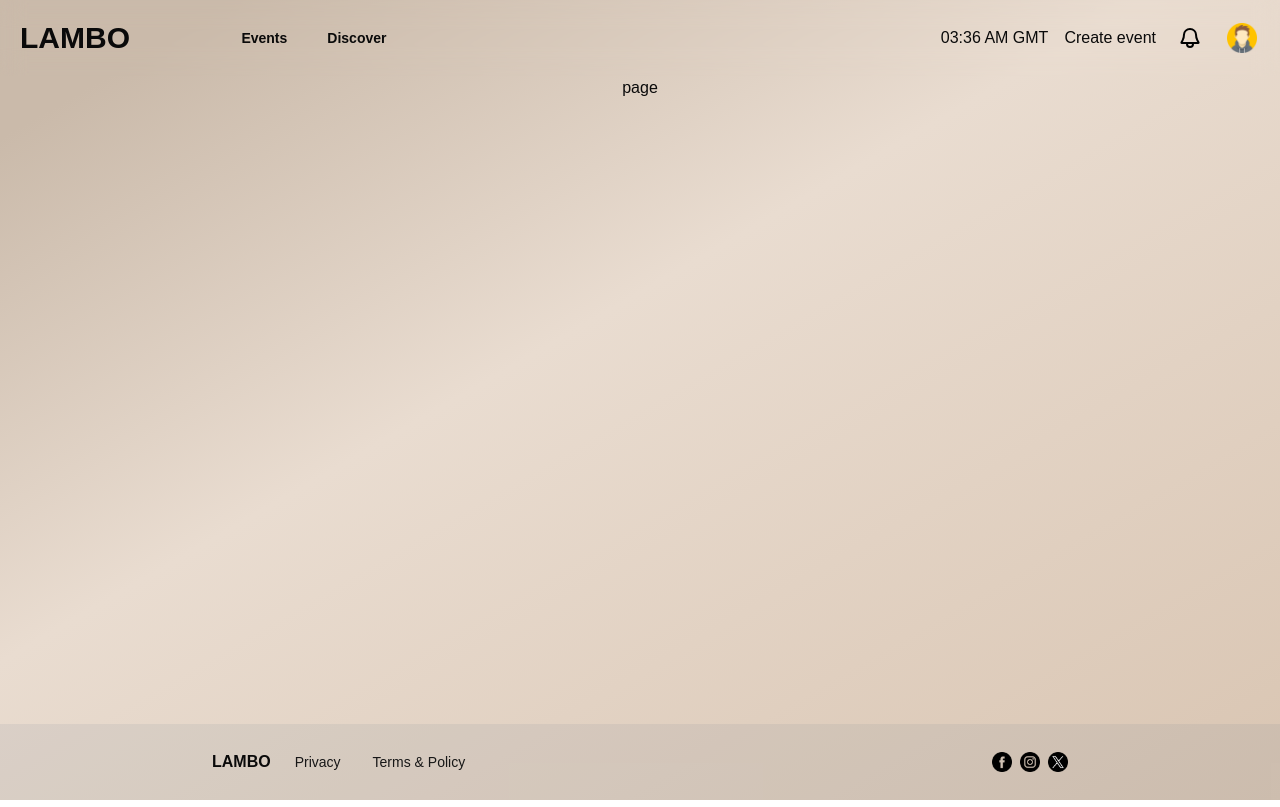
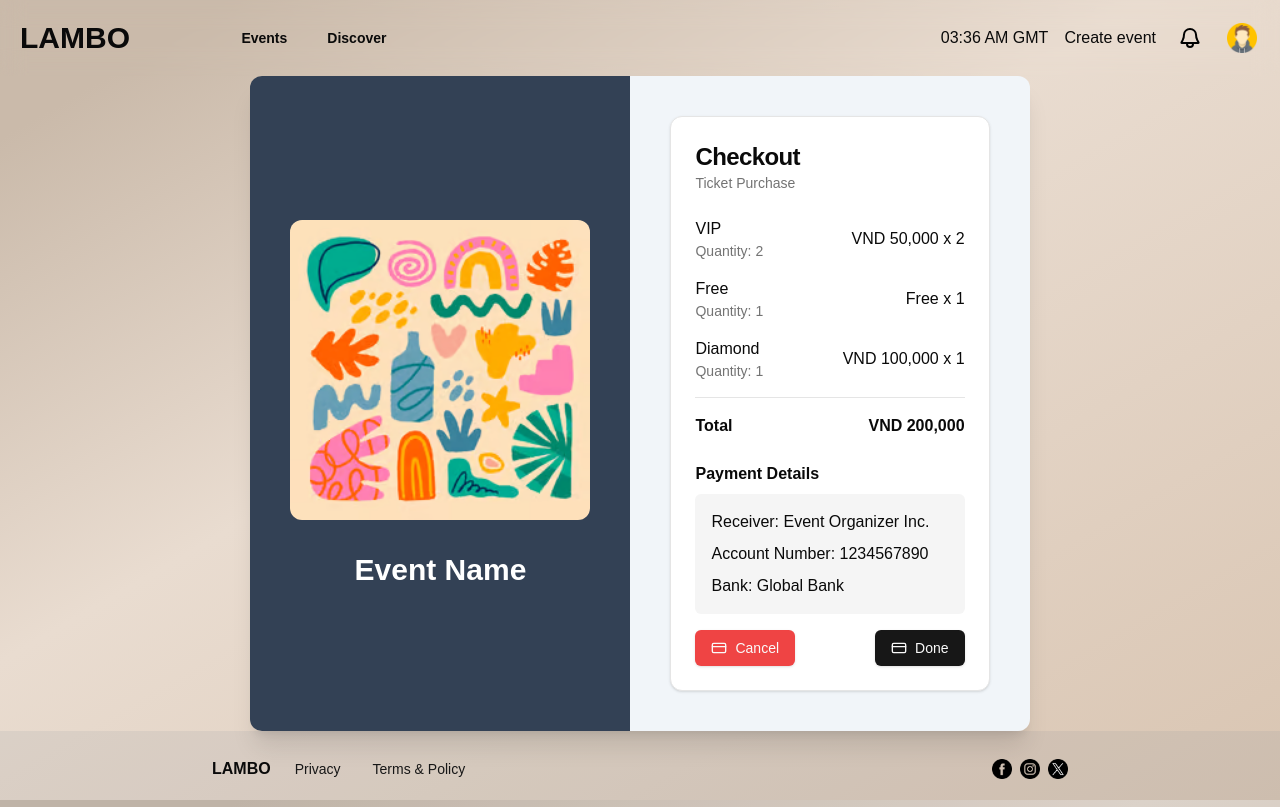
Before and after one commit to tomdapchai/co2014, a Next.js app: page /checkout/1 in a window 1280 px wide. Built offline with nearby package versions, Linux system fonts and the light colour scheme.

Commit message:
building checkout page

```diff
--- a/app/(root)/(main)/checkout/[transactionId]/page.tsx
+++ b/app/(root)/(main)/checkout/[transactionId]/page.tsx
@@ -1,5 +1,8 @@
 "use client";
+import CheckoutCard from "@/components/card/CheckoutCard";
+import { Label } from "@/components/ui/label";
 import { getTransactions } from "@/lib/actions/transaction.action";
+import Image from "next/image";
 import React, { useState, useEffect } from "react";
 
 const page = ({ params }: { params: { transactionId: string } }) => {
@@ -11,9 +14,53 @@ const page = ({ params }: { params: { transactionId: string } }) => {
         // if payload header has "event paid", show tickets to pay
         // if payload header has advertisement, show advertisement to pay
         // this to determine who gonna be the receiver (event host or admin)
+        // get host data (byUser) => receiverInfo
     }
 
-    return <div>page</div>;
+    // list of promo codes that user can use
+
+    const onDone = () => {
+        // mark transaction as paid for host to view then approved (cannot reject)
+        console.log("Transaction done");
+    };
+    const onCanceled = () => {
+        // mark transaction as canceled
+        console.log("Transaction canceled");
+    };
+
+    return (
+        <div className="flex justify-center items-center h-full">
+            <div className="flex justify-center items-stretch rounded-xl shadow-xl overflow-hidden">
+                <div className="flex flex-1 justify-center items-center bg-slate-700">
+                    <div className="flex flex-col justify-center items-center space-y-8 p-10">
+                        <Image
+                            src={"/assets/eventLogo.png"}
+                            alt="event logo"
+                            width={300}
+                            height={300}
+                            className="rounded-xl"
+                        />
+                        <Label className="text-white text-3xl font-bold">
+                            Event Name
+                        </Label>
+                    </div>
+                </div>
+                <div className="flex space-x10 justify-center items-center p-10 bg-slate-100">
+                    <CheckoutCard
+                        products={[
+                            { name: "VIP", price: 50000, quantity: 2 },
+                            { name: "Free", price: 0, quantity: 1 },
+                            { name: "Diamond", price: 100000, quantity: 1 },
+                        ]}
+                        onDone={onDone}
+                        onCanceled={onCanceled}
+                    />
+
+                    <div>{/* Promo code list */}</div>
+                </div>
+            </div>
+        </div>
+    );
 };
 
 export default page;
--- a/app/(root)/(main)/create/page.tsx
+++ b/app/(root)/(main)/create/page.tsx
@@ -131,7 +131,7 @@ const Page = () => {
         <Form {...form}>
             <form
                 onSubmit={form.handleSubmit(onSubmit)}
-                className="flex w-full gap-10 justify-center items-start">
+                className="flex w-full gap-10 justify-center items-start pb-6">
                 <LogoUpload
                     control={form.control}
                     name="logo"
--- a/app/(root)/(main)/event/[eventId]/page.tsx
+++ b/app/(root)/(main)/event/[eventId]/page.tsx
@@ -170,7 +170,7 @@ const page = ({ params }: { params: { eventId: string } }) => {
     async function onSubmit(data: z.infer<typeof registerEventSchema>) {
         // send registered tickets to event
         // this is complicated, as paid tickets need to be paid first, by transaction system (i have no idea)
-        // create new transaction to DB, has transactionId, navigate to /transaction/${transactionId}
+        // create new transaction to DB, has transactionId, navigate to /checkout/${transactionId}
         // handle logic
         setIsRegistering(true);
 
@@ -191,7 +191,7 @@ const page = ({ params }: { params: { eventId: string } }) => {
             } else {
                 // handle paid event
                 // create transaction
-                // navigate to /transaction/${transactionId}
+                // navigate to /checkout/${transactionId}
 
 
                 const { multiType, ...rest } = data;
@@ -240,7 +240,7 @@ const page = ({ params }: { params: { eventId: string } }) => {
     }
 
     return (
-        <div className="flex w-full gap-10 justify-center items-start">
+        <div className="flex w-full gap-10 justify-center items-start pb-6">
             <div className="flex flex-col justify-start items-start space-y-4">
                 <Image
                     src={eventData ? eventData.logo : "/assets/eventLogo.png"}
--- a/app/(root)/layout.tsx
+++ b/app/(root)/layout.tsx
@@ -4,7 +4,7 @@ import React from "react";
 const layout = ({ children }: { children: React.ReactNode }) => {
     return (
         <main className="relative w-full h-full flex flex-col justify-between ">
-            <div className="flex min-w-full flex-grow pb-6">{children}</div>
+            <div className="flex min-w-full flex-grow">{children}</div>
 
             <Footer />
         </main>
--- a/components/card/CheckoutCard.tsx
+++ b/components/card/CheckoutCard.tsx
@@ -10,15 +10,18 @@ import { Separator } from "@/components/ui/separator";
 import { CreditCard } from "lucide-react";
 import { Product } from "@/types";
 import Image from "next/image";
+import { formatPrice } from "@/lib/utils";
 
 type CheckoutProps = {
-    products: Product[];
-    paymentType: "ticket" | "advertisement";
-    receiverInfo: {
+    products?: Product[];
+    paymentType?: "ticket" | "advertisement";
+    receiverInfo?: {
         name: string;
         accountNumber: string;
         bankName: string;
     };
+    onCanceled?: () => void;
+    onDone?: () => void;
 };
 
 const CheckoutCard = ({
@@ -29,6 +32,8 @@ const CheckoutCard = ({
         accountNumber: "1234567890",
         bankName: "Global Bank",
     },
+    onCanceled,
+    onDone,
 }: CheckoutProps) => {
     const total = products.reduce(
         (sum, product) => sum + product.price * (product.quantity || 1),
@@ -36,7 +41,6 @@ const CheckoutCard = ({
     );
 
     return (
-        <div className="min-h-screen bg-gray-100 flex items-center justify-center p-4">
         <Card className="w-full max-w-2xl">
             <CardHeader>
                 <div className="flex items-center space-x-4">
@@ -57,9 +61,7 @@ const CheckoutCard = ({
                             key={index}
                             className="flex justify-between items-center">
                             <div>
-                                    <p className="font-medium">
-                                        {product.name}
-                                    </p>
+                                <p className="font-medium">{product.name}</p>
                                 {paymentType === "ticket" &&
                                     product.quantity && (
                                         <p className="text-sm text-muted-foreground">
@@ -74,16 +76,15 @@ const CheckoutCard = ({
                                     )}
                             </div>
                             <p className="font-medium">
-                                    ${product.price.toFixed(2)}
-                                    {product.quantity &&
-                                        ` x ${product.quantity}`}
+                                {formatPrice(product.price)}
+                                {product.quantity && ` x ${product.quantity}`}
                             </p>
                         </div>
                     ))}
                     <Separator />
                     <div className="flex justify-between items-center font-bold">
                         <p>Total</p>
-                            <p>${total.toFixed(2)}</p>
+                        <p>{formatPrice(total)}</p>
                     </div>
                 </div>
             </CardContent>
@@ -96,9 +97,7 @@ const CheckoutCard = ({
                             {receiverInfo.name}
                         </p>
                         <p>
-                                <span className="font-medium">
-                                    Account Number:
-                                </span>{" "}
+                            <span className="font-medium">Account Number:</span>{" "}
                             {receiverInfo.accountNumber}
                         </p>
                         <p>
@@ -107,13 +106,18 @@ const CheckoutCard = ({
                         </p>
                     </div>
                 </div>
-                    <Button className="w-full">
-                        <CreditCard className="mr-2 h-4 w-4" /> Proceed to
-                        Payment
+                <div className="w-full flex justify-between items-center space-x-20">
+                    <Button
+                        className=" bg-red-500 hover:bg-red-500/90"
+                        onClick={onCanceled}>
+                        <CreditCard className="mr-2 h-4 w-4" /> Cancel
                     </Button>
+                    <Button className="" onClick={onDone}>
+                        <CreditCard className="mr-2 h-4 w-4" /> Done
+                    </Button>
+                </div>
             </CardFooter>
         </Card>
-        </div>
     );
 };
 
--- a/components/card/TicketCard.tsx
+++ b/components/card/TicketCard.tsx
@@ -1,6 +1,6 @@
 import { Card, CardContent, CardHeader } from "@/components/ui/card";
 import { Ticket, DollarSign, Hash } from "lucide-react";
-
+import { formatPrice } from "@/lib/utils";
 interface Props {
     name: string;
     price: number;
@@ -14,16 +14,6 @@ const TicketCard = ({
     quantity,
     description = "Enjoy an unforgettable night with premium seating and exclusive backstage access.",
 }: Props) => {
-    const formatPrice = (price: number): string => {
-        return price > 0
-            ? price.toLocaleString("en-US", {
-                  style: "currency",
-                  currency: "VND",
-                  currencyDisplay: "code",
-              })
-            : "Free";
-    };
-
     const getHeaderClass = (price: number) => {
         return price > 0
             ? "bg-gradient-to-r from-yellow-300 to-yellow-500"
--- a/lib/utils.ts
+++ b/lib/utils.ts
@@ -56,3 +56,13 @@ export const formatDuration = (start: string, end: string) => {
         startDate
     )} - ${getDayDescription(endDate)} ${formatTime(endDate)}`;
 };
+
+export const formatPrice = (price: number): string => {
+    return price > 0
+        ? price.toLocaleString("en-US", {
+              style: "currency",
+              currency: "VND",
+              currencyDisplay: "code",
+          })
+        : "Free";
+};
--- a/middleware.ts
+++ b/middleware.ts
@@ -2,7 +2,7 @@
 import { NextResponse } from "next/server";
 import type { NextRequest } from "next/server";
 
-/* export function middleware(request: NextRequest) {
+export function middleware(request: NextRequest) {
     // Check if the request is for the root URL
     if (request.nextUrl.pathname === "/") {
         const dashboardUrl = new URL("/dashboard", request.url); // Redirect URL
@@ -16,6 +16,6 @@ import type { NextRequest } from "next/server";
 // Define which routes the middleware should apply to
 export const config = {
     matcher: "/", // Only match the root URL
-}; */
+};
 
-export default function middleware(req: NextRequest) {}
+/* export default function middleware(req: NextRequest) {} */
```
Lines whose indentation alone changed are shown as unchanged.
